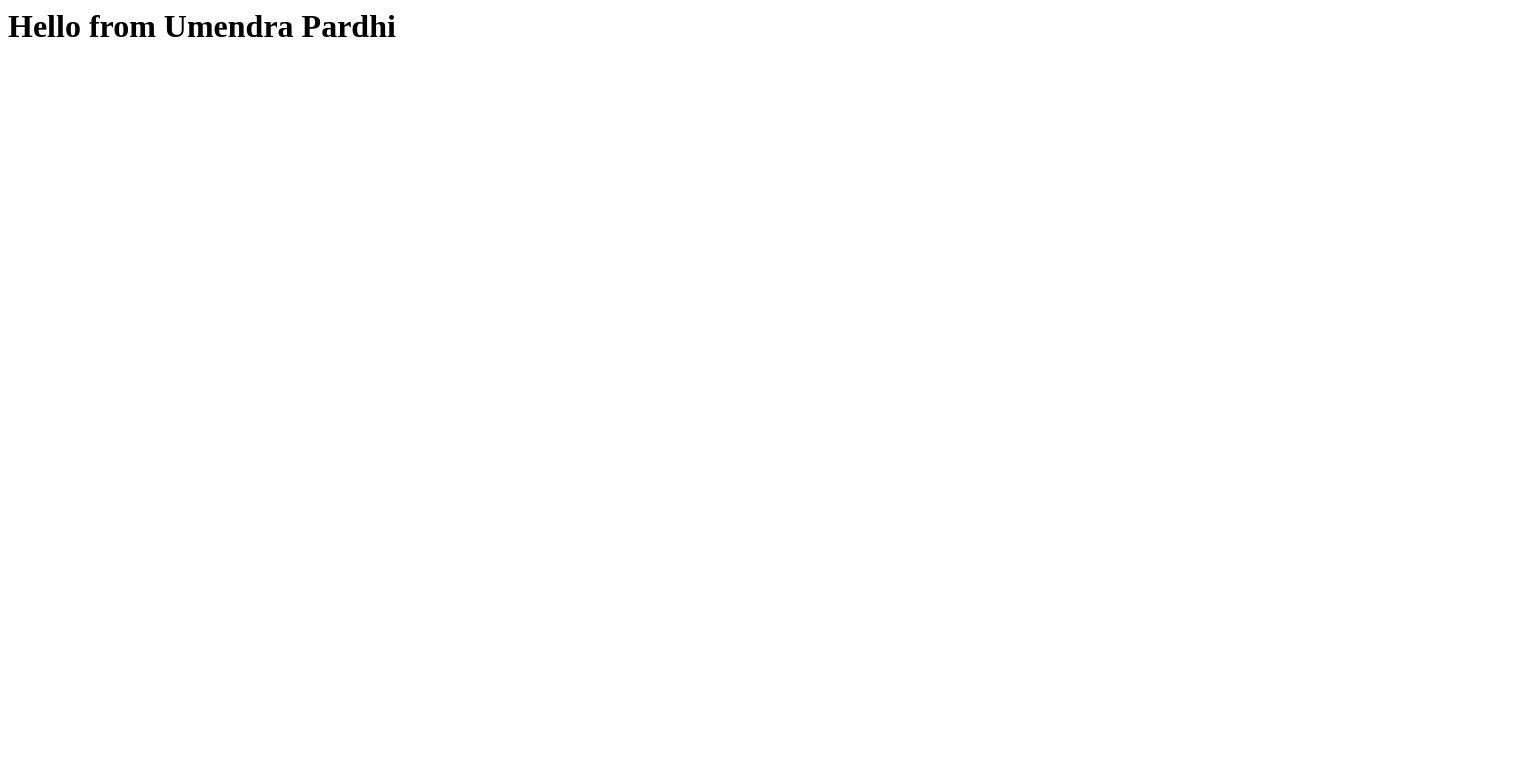
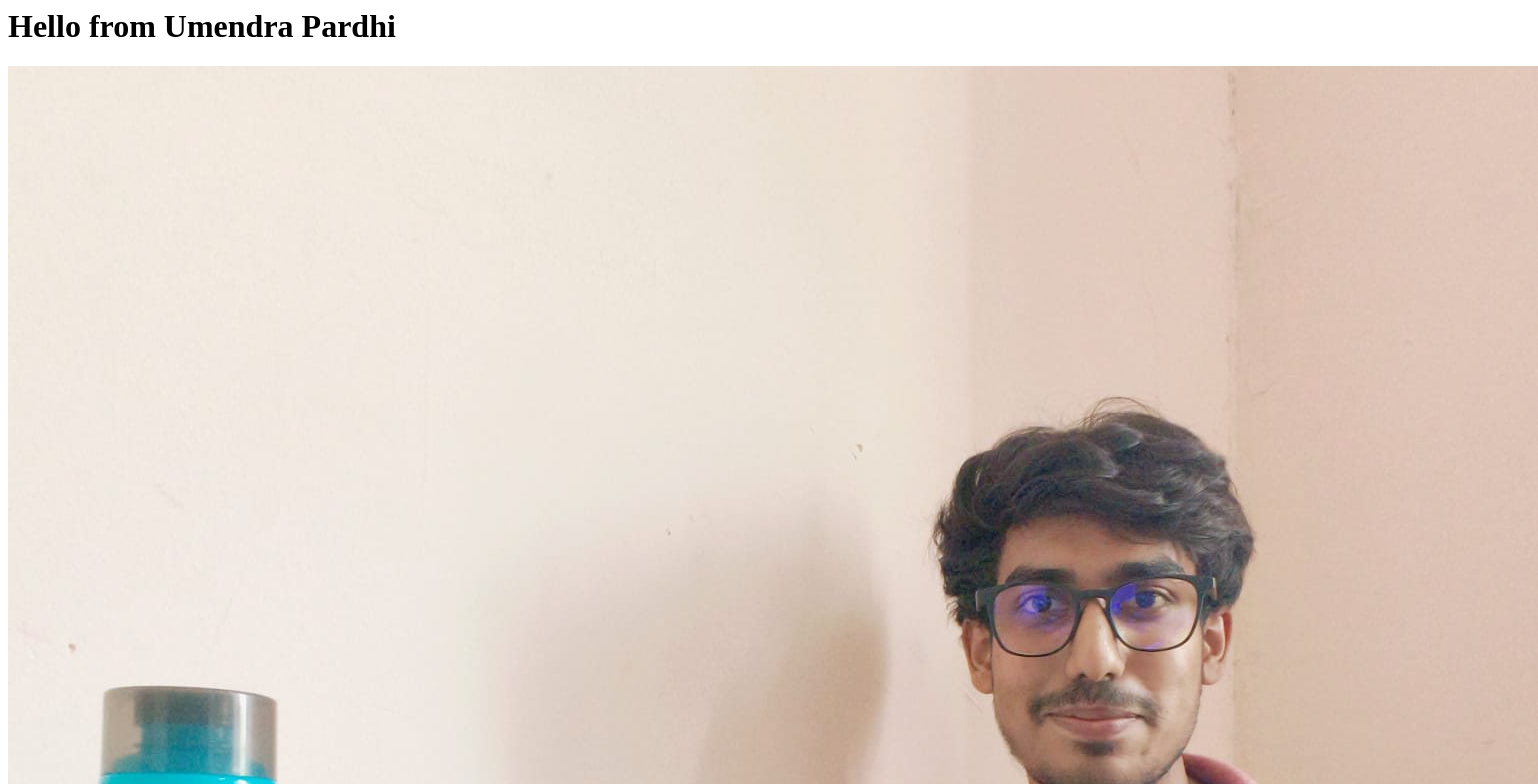
Before and after one commit to umendra-pardhi/test-project, a plain HTML site: page index.html in a window 1280 px wide. Shown: the top 784 px of the page, 1538 px wide, since content can reach past the window. Drawn offline with Linux system fonts and the light colour scheme.

Commit message:
Update index.html via EzCodeHost

```diff
--- a/index.html
+++ b/index.html
@@ -1 +1,3 @@
 <h1>Hello from Umendra Pardhi</h1>
+
+<img src="img/up.jpg" />
```
